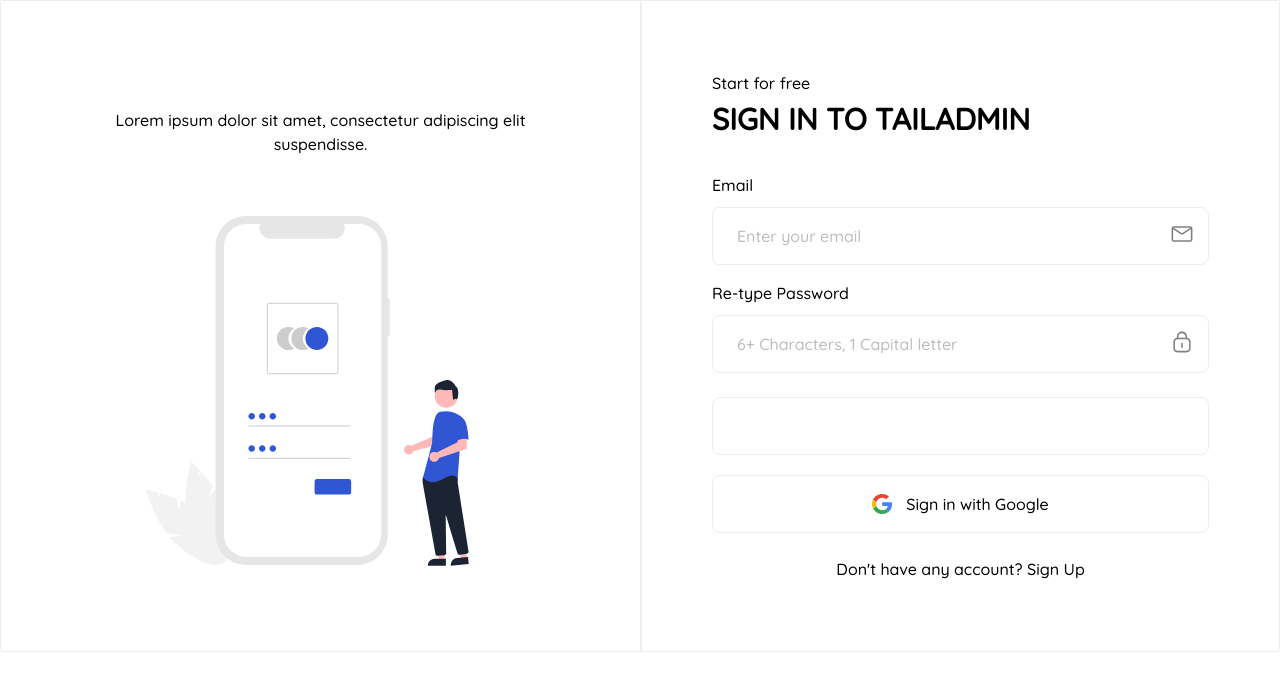
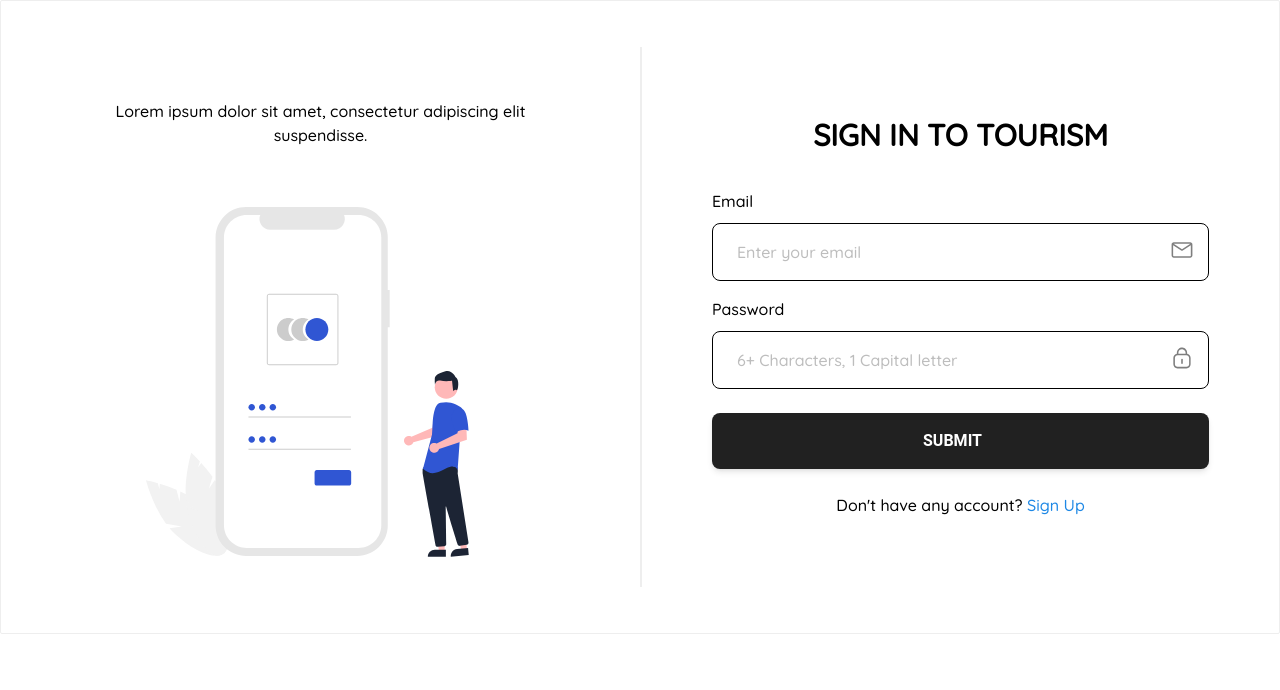
Before and after one commit to Dhruv9544/Tourism, a React (Create React App) app in the folder client/: page /admin/login in a window 1280 px wide. Shown: the top 690 px of the page. Built offline with nearby package versions, Linux system fonts and the light colour scheme.

Commit message:
react cookies pending blog and login done

```diff
--- a/client/package.json
+++ b/client/package.json
@@ -14,6 +14,7 @@
     "primereact": "^10.0.5",
     "pure-react-carousel": "^1.30.1",
     "react": "^18.2.0",
+    "react-cookie": "^6.1.1",
     "react-dom": "^18.2.0",
     "react-redux": "^8.1.2",
     "react-responsive-carousel": "^3.2.23",
--- a/client/src/components/Admin/AdminLogin.js
+++ b/client/src/components/Admin/AdminLogin.js
@@ -1,8 +1,63 @@
-import { Link, NavLink } from "react-router-dom";
-// import LogoDark from "../../images/logo/logo-dark.svg";
-// import Logo from "../../images/logo/logo.svg";
+import { Button } from "@material-tailwind/react";
+import { Link, useNavigate } from "react-router-dom";
+import { useFormik } from "formik";
+import { LoginSchemas } from "../../schemas/Index";
+import Swal from "sweetalert2";
+import { useCookies } from "react-cookie";
+
+const initialValues = {
+  Email: "",
+  Password: "",
+};
 
 const AdminLogin = () => {
+  const navigate = useNavigate();
+  // const [cookies, setCookies] = useCookies(name,value,);
+  const { values, errors, touched, handleBlur, handleChange, handleSubmit } =
+    useFormik({
+      initialValues: initialValues,
+      validationSchema: LoginSchemas,
+      onSubmit: (values, action) => {
+        console.log(values);
+        var myHeaders = new Headers();
+        myHeaders.append("Content-Type", "application/json");
+
+        var raw = JSON.stringify({
+          email: values.Email,
+          password: values.Password,
+        });
+
+        var requestOptions = {
+          method: "POST",
+          headers: myHeaders,
+          body: raw,
+          redirect: "follow",
+        };
+
+        fetch("http://localhost:9999/login", requestOptions)
+          .then((response) => response.json())
+          .then((result) => {
+            const errorCode = result.rcode;
+            // console.log(errorCode);
+            if (errorCode === -9) {
+              Swal.fire({
+                icon: "error",
+                title: "Oops...",
+                text: "Invalid Credentials",
+                timer: 1500,
+                // footer: '<a href="">Why do I have this issue?</a>',
+              });
+            }
+            if (errorCode === 200) {
+              console.log(result);
+              navigate("/admin/dashboard");
+            }
+          })
+          .catch((error) => console.log("error", error));
+        // action.resetForm();
+      },
+    });
+
   return (
     <>
       <div className="rounded-sm border border-stroke bg-white shadow-default dark:border-strokedark dark:bg-boxdark">
@@ -146,21 +201,26 @@
 
           <div className="w-full border-stroke dark:border-strokedark xl:w-1/2 xl:border-l-2">
             <div className="w-full p-4 sm:p-[3.125rem] xl:p-[4.375rem]">
-              <span className="mb-1.5 block font-medium">Start for free</span>
-              <h1 className="mb-9 text-3xl font-bold text-black dark:text-white sm:text-title-xl2 uppercase">
-                Sign In to TailAdmin
+              {/* <span className="mb-1.5 block font-medium">Start for free</span> */}
+              <h1 className="mb-9 text-3xl font-bold text-black  sm:text-title-xl2 uppercase text-center">
+                Sign In to Tourism
               </h1>
 
-              <form>
+              <form onSubmit={handleSubmit}>
                 <div className="mb-4">
                   <label className="mb-2.5 block font-medium text-black dark:text-white">
                     Email
                   </label>
                   <div className="relative">
                     <input
+                      autoComplete="username"
+                      name="Email"
                       type="email"
                       placeholder="Enter your email"
-                      className="w-full rounded-lg border border-stroke bg-transparent py-4 pl-6 pr-10 outline-none focus:border-primary focus-visible:shadow-none dark:border-form-strokedark dark:bg-form-input dark:focus:border-primary"
+                      className="w-full rounded-lg  py-4 pl-6 pr-10 border border-black"
+                      value={values.Email}
+                      onChange={handleChange}
+                      onBlur={handleBlur}
                     />
 
                     <span className="absolute right-4 top-4">
@@ -181,17 +241,27 @@
                       </svg>
                     </span>
                   </div>
+                  {errors.Email && touched.Email ? (
+                    <small className="text-ligth text-red-600">
+                      {errors.Email}
+                    </small>
+                  ) : null}
                 </div>
 
                 <div className="mb-6">
                   <label className="mb-2.5 block font-medium text-black dark:text-white">
-                    Re-type Password
+                    Password
                   </label>
                   <div className="relative">
                     <input
+                      autoComplete="current-password"
+                      name="Password"
                       type="password"
                       placeholder="6+ Characters, 1 Capital letter"
-                      className="w-full rounded-lg border border-stroke bg-transparent py-4 pl-6 pr-10 outline-none focus:border-primary focus-visible:shadow-none dark:border-form-strokedark dark:bg-form-input dark:focus:border-primary"
+                      className="w-full rounded-lg  py-4 pl-6 pr-10 border border-black"
+                      value={values.Password}
+                      onChange={handleChange}
+                      onBlur={handleBlur}
                     />
 
                     <span className="absolute right-4 top-4">
@@ -216,59 +286,30 @@
                       </svg>
                     </span>
                   </div>
+                  {errors.Password && touched.Password ? (
+                    <small className="text-ligth text-red-600">
+                      {errors.Password}
+                    </small>
+                  ) : null}
                 </div>
 
-                <div className="mb-5">
-                  <NavLink to={"/admin/dashboard"}>
-                    <input
-                      type="submit"
-                      value="Sign In"
-                      className="w-full cursor-pointer rounded-lg border border-primary bg-primary p-4 text-white transition hover:bg-opacity-90"
-                    />
-                  </NavLink>
+                <div className="mb-5 ">
+                  {/* <NavLink to={"/admin/dashboard"}> */}
+                  <Button
+                    className="w-full py-4 pl-6 pr-10 text-md"
+                    type="submit"
+                  >
+                    Submit
+                  </Button>
+                  {/* </NavLink> */}
                 </div>
-
-                <button className="flex w-full items-center justify-center gap-3.5 rounded-lg border border-stroke bg-gray p-4 hover:bg-opacity-50 dark:border-strokedark dark:bg-meta-4 dark:hover:bg-opacity-50">
-                  <span>
-                    <svg
-                      width="20"
-                      height="20"
-                      viewBox="0 0 20 20"
-                      fill="none"
-                      xmlns="http://www.w3.org/2000/svg"
-                    >
-                      <g clipPath="url(#clip0_191_13499)">
-                        <path
-                          d="M19.999 10.2217C20.0111 9.53428 19.9387 8.84788 19.7834 8.17737H10.2031V11.8884H15.8266C15.7201 12.5391 15.4804 13.162 15.1219 13.7195C14.7634 14.2771 14.2935 14.7578 13.7405 15.1328L13.7209 15.2571L16.7502 17.5568L16.96 17.5774C18.8873 15.8329 19.9986 13.2661 19.9986 10.2217"
-                          fill="#4285F4"
-                        />
-                        <path
-                          d="M10.2055 19.9999C12.9605 19.9999 15.2734 19.111 16.9629 17.5777L13.7429 15.1331C12.8813 15.7221 11.7248 16.1333 10.2055 16.1333C8.91513 16.1259 7.65991 15.7205 6.61791 14.9745C5.57592 14.2286 4.80007 13.1801 4.40044 11.9777L4.28085 11.9877L1.13101 14.3765L1.08984 14.4887C1.93817 16.1456 3.24007 17.5386 4.84997 18.5118C6.45987 19.4851 8.31429 20.0004 10.2059 19.9999"
-                          fill="#34A853"
-                        />
-                        <path
-                          d="M4.39899 11.9777C4.1758 11.3411 4.06063 10.673 4.05807 9.99996C4.06218 9.32799 4.1731 8.66075 4.38684 8.02225L4.38115 7.88968L1.19269 5.4624L1.0884 5.51101C0.372763 6.90343 0 8.4408 0 9.99987C0 11.5589 0.372763 13.0963 1.0884 14.4887L4.39899 11.9777Z"
-                          fill="#FBBC05"
-                        />
-                        <path
-                          d="M10.2059 3.86663C11.668 3.84438 13.0822 4.37803 14.1515 5.35558L17.0313 2.59996C15.1843 0.901848 12.7383 -0.0298855 10.2059 -3.6784e-05C8.31431 -0.000477834 6.4599 0.514732 4.85001 1.48798C3.24011 2.46124 1.9382 3.85416 1.08984 5.51101L4.38946 8.02225C4.79303 6.82005 5.57145 5.77231 6.61498 5.02675C7.65851 4.28118 8.9145 3.87541 10.2059 3.86663Z"
-                          fill="#EB4335"
-                        />
-                      </g>
-                      <defs>
-                        <clipPath id="clip0_191_13499">
-                          <rect width="20" height="20" fill="white" />
-                        </clipPath>
-                      </defs>
-                    </svg>
-                  </span>
-                  Sign in with Google
-                </button>
-
                 <div className="mt-6 text-center">
                   <p>
                     Don't have any account?{" "}
-                    <Link to="/admin/signup" className="text-primary">
+                    <Link
+                      to="/admin/signup"
+                      className="text-primary text-blue-600 hover:text-blue-900"
+                    >
                       Sign Up
                     </Link>
                   </p>
--- a/client/src/components/Admin/AdminSignup.js
+++ b/client/src/components/Admin/AdminSignup.js
@@ -1,3 +1,4 @@
+import { Button } from "@material-tailwind/react";
 import { Link } from "react-router-dom";
 // import LogoDark from "../../images/logo/logo-dark.svg";
 // import Logo from "../../images/logo/logo.svg";
@@ -143,11 +144,10 @@
             </div>
           </div>
 
-          <div className="w-full border-stroke dark:border-strokedark xl:w-1/2 xl:border-l-2">
+          <div className="w-full border-stroke dark:border-stroke dark xl:w-1/2 xl:border-l-2">
             <div className="w-full p-4 sm:p-[3.125rem] xl:p-[4.375rem]">
-              <span className="mb-1.5 block font-medium">Start for free</span>
-              <h1 className="mb-9 text-3xl uppercase font-bold text-black dark:text-white sm:text-title-xl2">
-                Sign Up to TailAdmin
+              <h1 className="mb-9 text-3xl uppercase font-bold text-black text-center  sm:text-title-xl2">
+                Sign Up to Tourism
               </h1>
 
               <form>
@@ -159,7 +159,7 @@
                     <input
                       type="text"
                       placeholder="Enter your full name"
-                      className="w-full rounded-lg border border-stroke bg-transparent py-4 pl-6 pr-10 outline-none focus:border-primary focus-visible:shadow-none dark:border-form-strokedark dark:bg-form-input dark:focus:border-primary"
+                      className="w-full rounded-lg  py-4 pl-6 pr-10 border border-black"
                     />
 
                     <span className="absolute right-4 top-4">
@@ -194,7 +194,7 @@
                     <input
                       type="email"
                       placeholder="Enter your email"
-                      className="w-full rounded-lg border border-stroke bg-transparent py-4 pl-6 pr-10 outline-none focus:border-primary focus-visible:shadow-none dark:border-form-strokedark dark:bg-form-input dark:focus:border-primary"
+                      className="w-full rounded-lg  py-4 pl-6 pr-10 border border-black"
                     />
 
                     <span className="absolute right-4 top-4">
@@ -225,7 +225,7 @@
                     <input
                       type="password"
                       placeholder="Enter your password"
-                      className="w-full rounded-lg border border-stroke bg-transparent py-4 pl-6 pr-10 outline-none focus:border-primary focus-visible:shadow-none dark:border-form-strokedark dark:bg-form-input dark:focus:border-primary"
+                      className="w-full rounded-lg  py-4 pl-6 pr-10 border border-black"
                     />
 
                     <span className="absolute right-4 top-4">
@@ -260,7 +260,7 @@
                     <input
                       type="password"
                       placeholder="Re-enter your password"
-                      className="w-full rounded-lg border border-stroke bg-transparent py-4 pl-6 pr-10 outline-none focus:border-primary focus-visible:shadow-none dark:border-form-strokedark dark:bg-form-input dark:focus:border-primary"
+                      className="w-full rounded-lg  py-4 pl-6 pr-10 border border-black"
                     />
 
                     <span className="absolute right-4 top-4">
@@ -287,55 +287,24 @@
                   </div>
                 </div>
 
-                <div className="mb-5">
-                  <input
+                <div className="mb-5 ">
+                  {/* <NavLink to={"/admin/dashboard"}> */}
+                  <Button
+                    className="w-full py-4 pl-6 pr-10 text-md"
                     type="submit"
-                    value="Create account"
-                    className="w-full cursor-pointer rounded-lg border border-primary bg-primary p-4 text-white transition hover:bg-opacity-90"
-                  />
+                  >
+                    Register
+                  </Button>
+                  {/* </NavLink> */}
                 </div>
-
-                <button className="flex w-full items-center justify-center gap-3.5 rounded-lg border border-stroke bg-gray p-4 hover:bg-opacity-50 dark:border-strokedark dark:bg-meta-4 dark:hover:bg-opacity-50">
-                  <span>
-                    <svg
-                      width="20"
-                      height="20"
-                      viewBox="0 0 20 20"
-                      fill="none"
-                      xmlns="http://www.w3.org/2000/svg"
-                    >
-                      <g clipPath="url(#clip0_191_13499)">
-                        <path
-                          d="M19.999 10.2217C20.0111 9.53428 19.9387 8.84788 19.7834 8.17737H10.2031V11.8884H15.8266C15.7201 12.5391 15.4804 13.162 15.1219 13.7195C14.7634 14.2771 14.2935 14.7578 13.7405 15.1328L13.7209 15.2571L16.7502 17.5568L16.96 17.5774C18.8873 15.8329 19.9986 13.2661 19.9986 10.2217"
-                          fill="#4285F4"
-                        />
-                        <path
-                          d="M10.2055 19.9999C12.9605 19.9999 15.2734 19.111 16.9629 17.5777L13.7429 15.1331C12.8813 15.7221 11.7248 16.1333 10.2055 16.1333C8.91513 16.1259 7.65991 15.7205 6.61791 14.9745C5.57592 14.2286 4.80007 13.1801 4.40044 11.9777L4.28085 11.9877L1.13101 14.3765L1.08984 14.4887C1.93817 16.1456 3.24007 17.5386 4.84997 18.5118C6.45987 19.4851 8.31429 20.0004 10.2059 19.9999"
-                          fill="#34A853"
-                        />
-                        <path
-                          d="M4.39899 11.9777C4.1758 11.3411 4.06063 10.673 4.05807 9.99996C4.06218 9.32799 4.1731 8.66075 4.38684 8.02225L4.38115 7.88968L1.19269 5.4624L1.0884 5.51101C0.372763 6.90343 0 8.4408 0 9.99987C0 11.5589 0.372763 13.0963 1.0884 14.4887L4.39899 11.9777Z"
-                          fill="#FBBC05"
-                        />
-                        <path
-                          d="M10.2059 3.86663C11.668 3.84438 13.0822 4.37803 14.1515 5.35558L17.0313 2.59996C15.1843 0.901848 12.7383 -0.0298855 10.2059 -3.6784e-05C8.31431 -0.000477834 6.4599 0.514732 4.85001 1.48798C3.24011 2.46124 1.9382 3.85416 1.08984 5.51101L4.38946 8.02225C4.79303 6.82005 5.57145 5.77231 6.61498 5.02675C7.65851 4.28118 8.9145 3.87541 10.2059 3.86663Z"
-                          fill="#EB4335"
-                        />
-                      </g>
-                      <defs>
-                        <clipPath id="clip0_191_13499">
-                          <rect width="20" height="20" fill="white" />
-                        </clipPath>
-                      </defs>
-                    </svg>
-                  </span>
-                  Sign up with Google
-                </button>
 
                 <div className="mt-6 text-center">
                   <p>
                     Already have an account?{" "}
-                    <Link to="/admin/login" className="text-primary">
+                    <Link
+                      to="/admin/login"
+                      className="text-primary text-blue-500"
+                    >
                       Sign in
                     </Link>
                   </p>
--- a/client/src/components/Admin/BlogInputData.js
+++ b/client/src/components/Admin/BlogInputData.js
@@ -1,4 +1,4 @@
-import React, { useEffect, useMemo, useState } from "react";
+import React from "react";
 import { useFormik } from "formik";
 import { blogSchemas } from "../../schemas/Index";
 import { useSelector } from "react-redux/es/hooks/useSelector";
--- a/client/src/schemas/Index.js
+++ b/client/src/schemas/Index.js
@@ -88,3 +88,8 @@
         })
     ),
 });
+
+export const LoginSchemas = Yup.object().shape({
+  Email: Yup.string().email().required("Eamil is Require"),
+  Password: Yup.string().required("Password is Require "),
+});
```
Also changed, not shown: client/src/App.js (+6 -3 lines), 1 other file (tests, documents, lock files or other folders).
